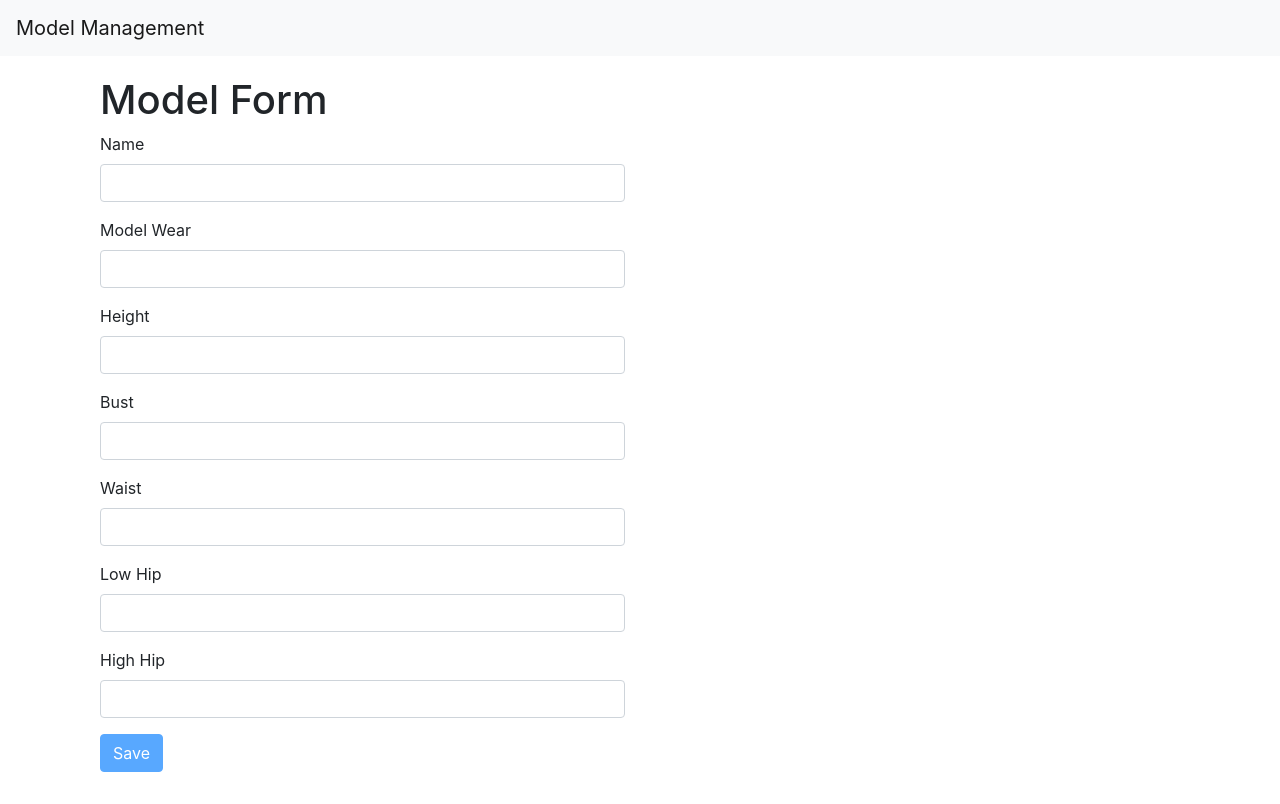
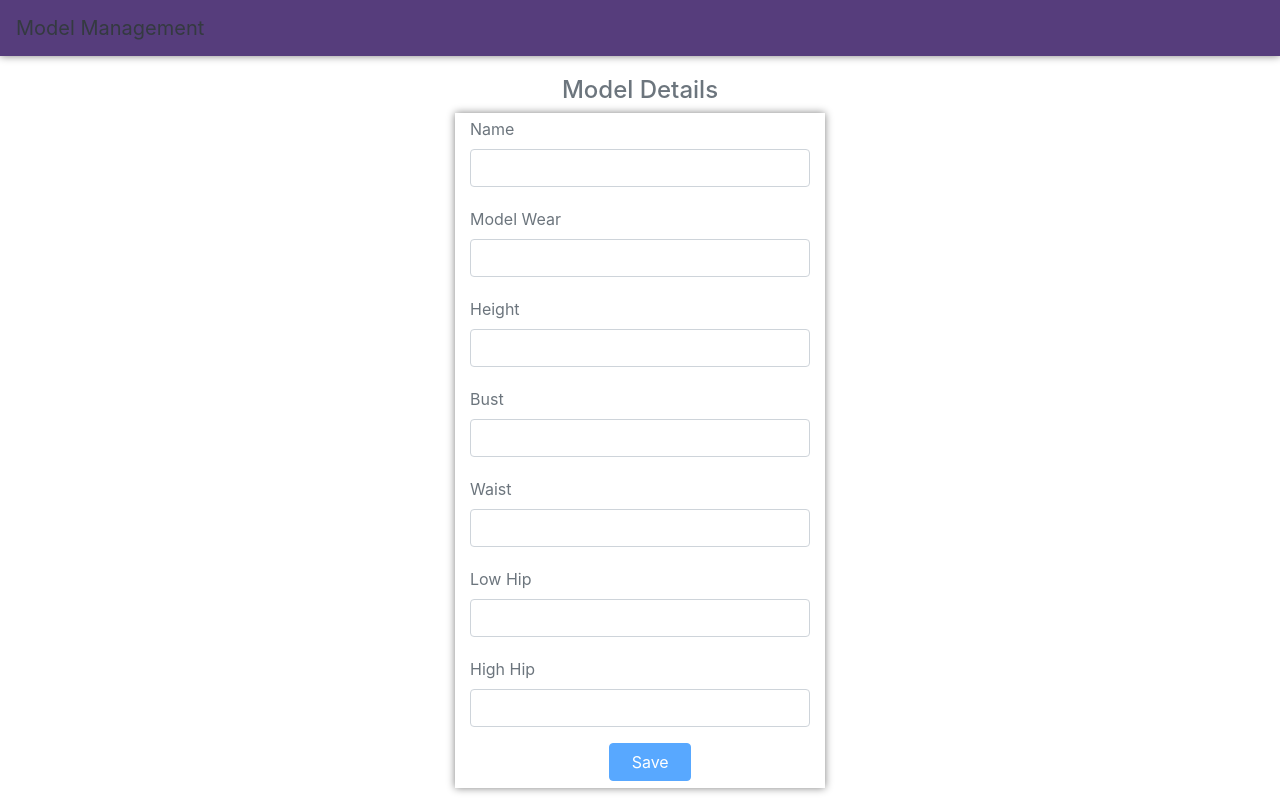
Before and after one commit to shabbyk/ModelManagement, a React (Create React App) app: page /models/new in a window 1280 px wide. Built offline with nearby package versions, Linux system fonts and the light colour scheme.

Commit message:
Updated css and styling

```diff
--- a/src/components/common/form.jsx
+++ b/src/components/common/form.jsx
@@ -70,9 +70,11 @@ class Form extends Component {
 
   renderButton(label) {
     return (
-      <button disabled={this.validate()} className="btn btn-primary">
-        {label}
-      </button>
+      <div className="form-group">
+        <button disabled={this.validate()} className="btn btn-primary saveBtn">
+          {label}
+        </button>
+      </div>
     );
   }
 }
--- a/src/components/common/input.jsx
+++ b/src/components/common/input.jsx
@@ -3,7 +3,9 @@ import React from "react";
 const Input = ({ name, label, error, ...rest }) => {
   return (
     <div className="form-group">
-      <label htmlFor={name}>{label}</label>
+      <label htmlFor={name} className="text-secondary mt-1">
+        {label}
+      </label>
       <input {...rest} id={name} name={name} className="form-control" />
       {error && <div className="alert alert-danger">{error}</div>}
     </div>
--- a/src/components/common/searchBox.jsx
+++ b/src/components/common/searchBox.jsx
@@ -5,7 +5,7 @@ const SearchBox = ({ value, onChange }) => {
     <input
       type="text"
       name="query"
-      className="form-control my-3"
+      className="form-control col-md-4 mx-4"
       placeholder="Search..."
       value={value}
       onChange={(e) => onChange(e.currentTarget.value)}
--- a/src/components/models.jsx
+++ b/src/components/models.jsx
@@ -67,13 +67,13 @@ class Models extends Component {
     const models = paginate(filtered, currentPage, pageSize);
     return (
       <div className="col mt-6">
-        <div className="row mb-2 col-md-2">
-          <Link to="/models/new" className="btn btn-primary">
-            Add New Model
-          </Link>
-        </div>
-        <div className="row col-md-3">
-          <SearchBox value={searchQuery} onChange={this.handleSearch} />
+        <div className="row mb-2 col">
+          <div className="row col-md-11">
+            <Link to="/models/new" className="btn btn-primary col-md-2">
+              Add New Model
+            </Link>
+            <SearchBox value={searchQuery} onChange={this.handleSearch} />
+          </div>
         </div>
 
         <div className="row row-cols-3 col-md-12 mt-2">
@@ -83,7 +83,7 @@ class Models extends Component {
                 <div className="col-md-3">
                   <div className="row">
                     <img
-                      src="https://via.placeholder.com/200"
+                      src="https://res.cloudinary.com/demo/image/upload/w_400,h_400,c_crop,g_face,r_max/w_200/lady.jpg"
                       className="card-img"
                       alt="..."
                     />
--- a/src/components/modelsForm.jsx
+++ b/src/components/modelsForm.jsx
@@ -65,8 +65,9 @@ class ModelsForm extends Form {
   };
   render() {
     return (
-      <div className="col-md-6">
-        <h1>Model Form</h1>
+      <React.Fragment>
+        <h4 className="text-center text-secondary">Model Details</h4>
+        <div className="col-md-4 card-raised marginAuto">
           <form className="form-group" onSubmit={this.handleSubmit}>
             {this.renderInput("name", "Name")}
             {this.renderInput("modelWear", "Model Wear")}
@@ -78,6 +79,7 @@ class ModelsForm extends Form {
             {this.renderButton("Save")}
           </form>
         </div>
+      </React.Fragment>
     );
   }
 }
--- a/src/components/navBar.jsx
+++ b/src/components/navBar.jsx
@@ -3,8 +3,8 @@ import { Link } from "react-router-dom";
 
 const NavBar = () => {
   return (
-    <nav className="navbar navbar-expand-lg navbar-light bg-light">
-      <Link className="navbar-brand" to="/">
+    <nav className="navbar navbar-expand-lg navbar-light card-raised">
+      <Link className="navbar-brand text-dark" to="/">
         Model Management
       </Link>
       <button
--- a/src/index.css
+++ b/src/index.css
@@ -10,9 +10,28 @@ body {
 
 .navbar {
   margin-bottom: 20px;
+  background-color: #563d7c !important;
 }
 
 code {
   font-family: source-code-pro, Menlo, Monaco, Consolas, "Courier New",
     monospace;
 }
+
+.marginAuto {
+  margin: auto;
+}
+.card-raised {
+  box-shadow: 0 0 8px grey;
+  z-index: 2;
+}
+
+.saveBtn {
+  margin-bottom: 2%;
+  margin-left: 41%;
+  width: 24%;
+}
+
+.form-group {
+  margin-bottom: 7px;
+}
```
Lines whose indentation alone changed are shown as unchanged.
